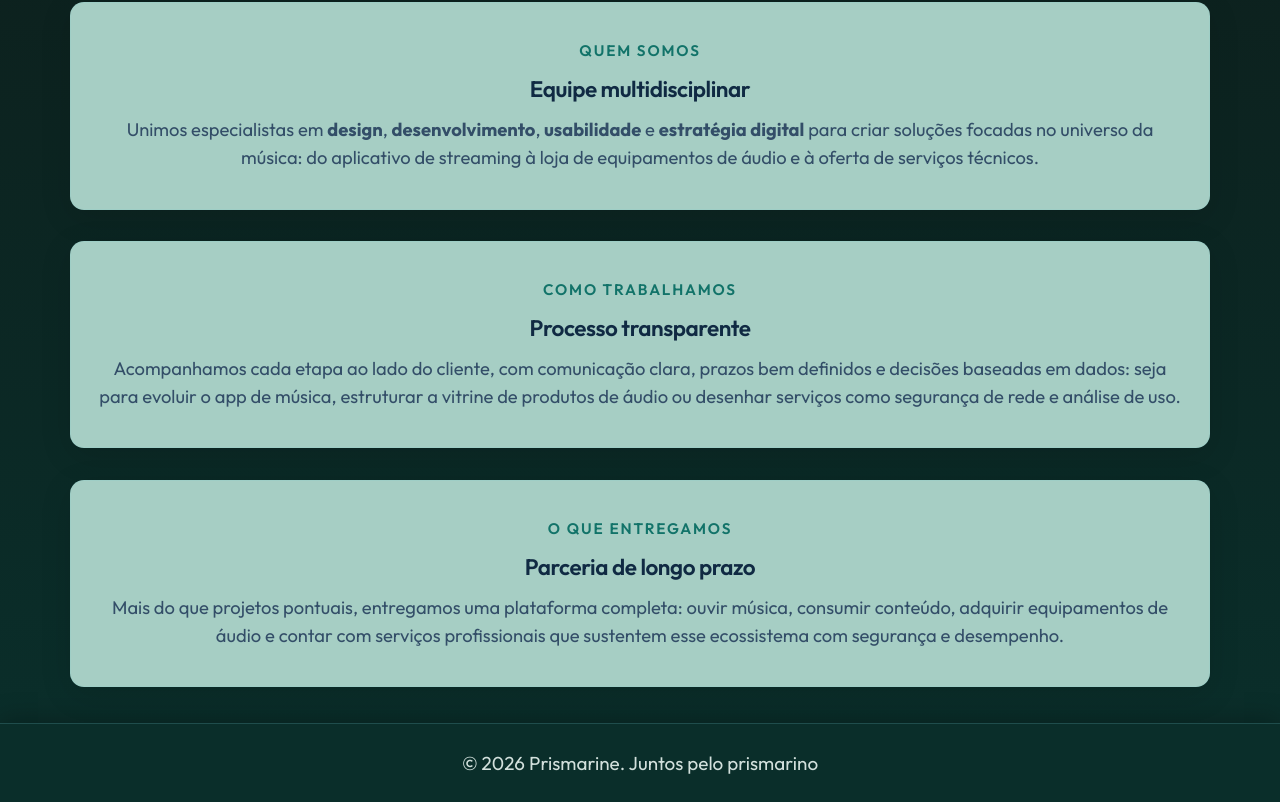
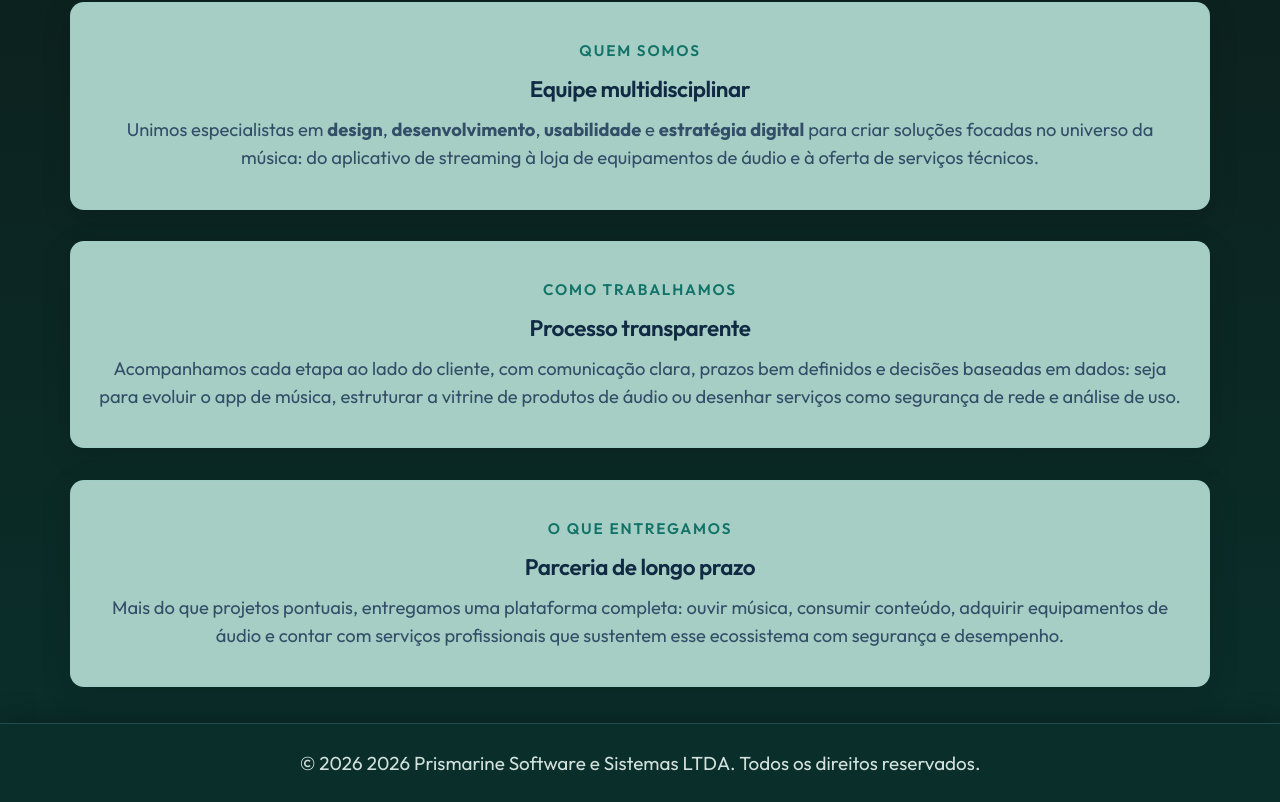
Before and after one commit to PramioIFC/Prismarine, a React (Vite) app: page / in a window 1280 px wide. Shown: the part 3467-4269 px from the top of the page. Built offline with nearby package versions, Linux system fonts and the light colour scheme.

Commit message:
Update App.jsx

```diff
--- a/src/App.jsx
+++ b/src/App.jsx
@@ -313,7 +313,7 @@ function App() {
       </main>
 
       <footer className="footer">
-        <p>© {new Date().getFullYear()} Prismarine. Juntos pelo prismarino</p>
+        <p>© {new Date().getFullYear()} 2026 Prismarine Software e Sistemas LTDA. Todos os direitos reservados.</p>
       </footer>
     </div>
   )
```
